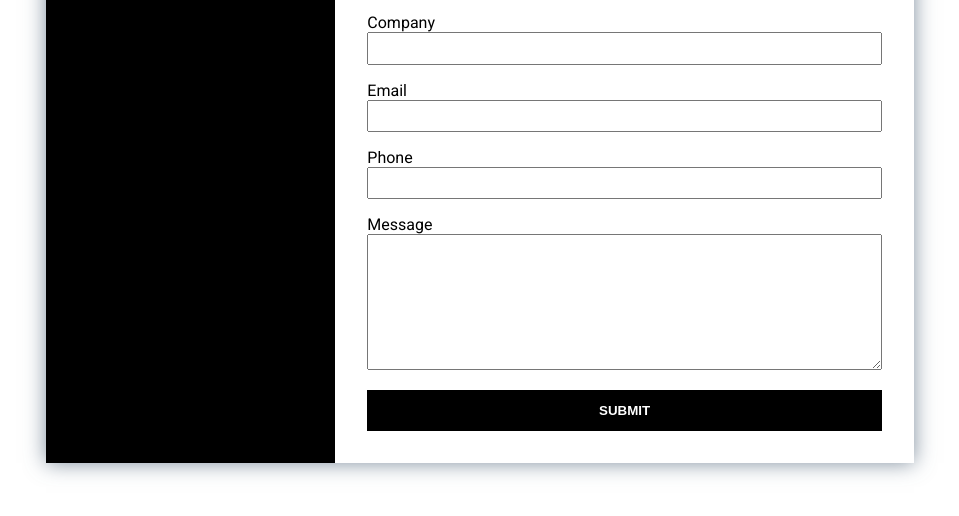
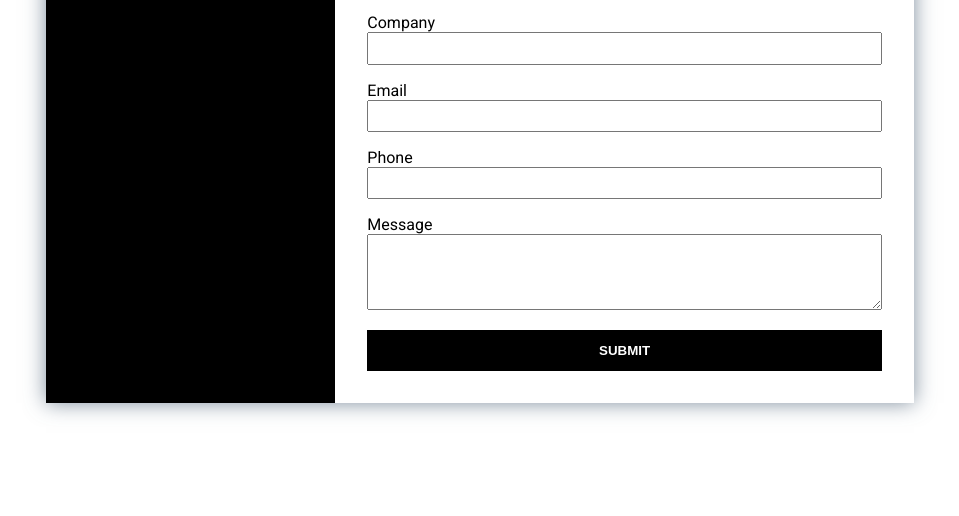
Before and after one commit to MauraNonnis/my-contact-form, a plain HTML site: page index.html in a window 1280 px wide. Shown: the part 142-658 px from the top of the page, without its empty margins (160-1119 px from the left). Drawn offline with Linux system fonts and the light colour scheme.

Commit message:
Update index.html

```diff
--- a/index.html
+++ b/index.html
@@ -37,7 +37,7 @@
                 </p>
                 <p class="full">
                     <label for="message">Message</label>
-                    <textarea name="message" id="message" rows="8" ></textarea>
+                    <textarea name="message" id="message" rows="4" ></textarea>
                 </p>
                 <button class="full" type="submit">Submit</button>
 
```
